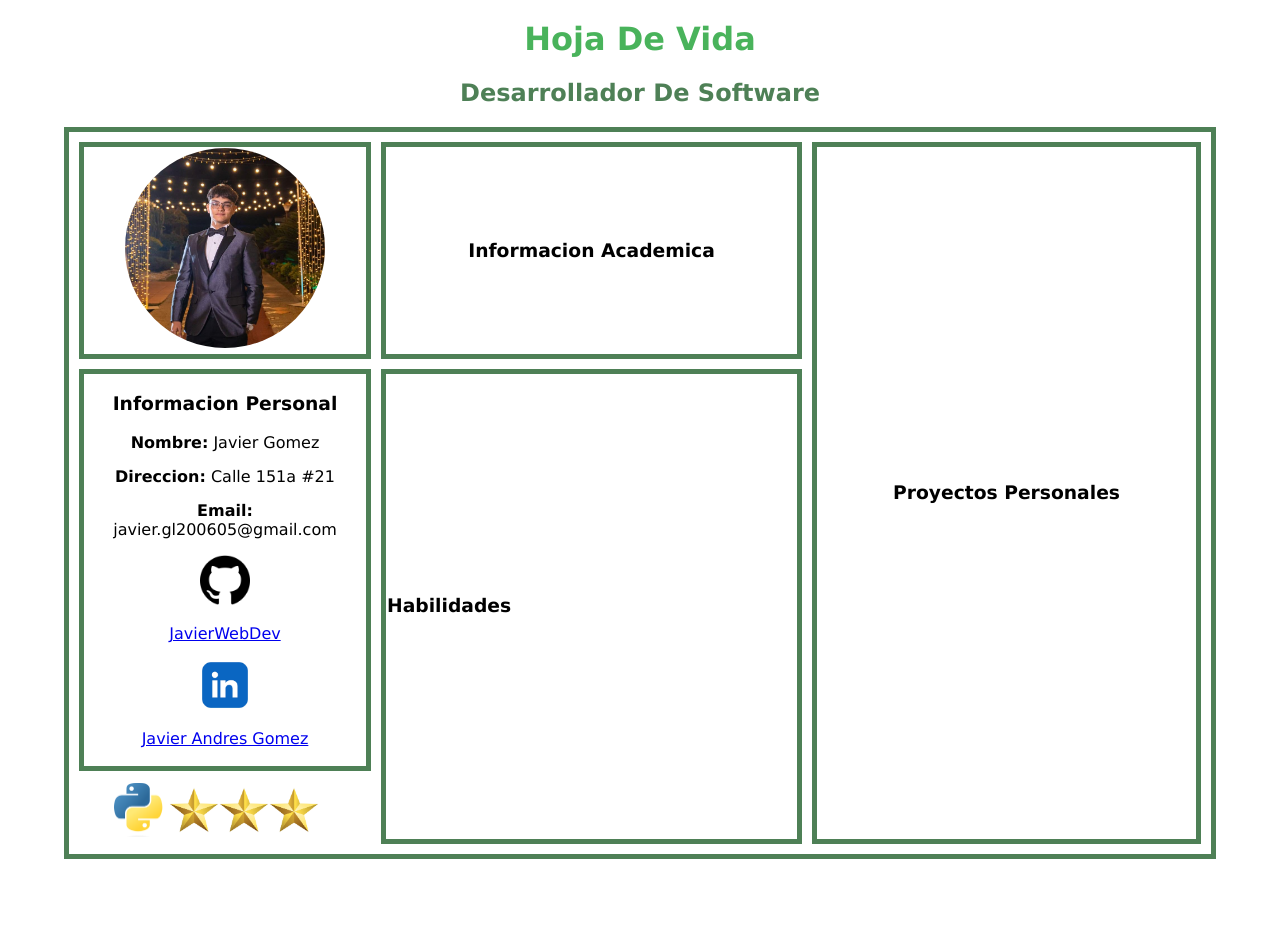
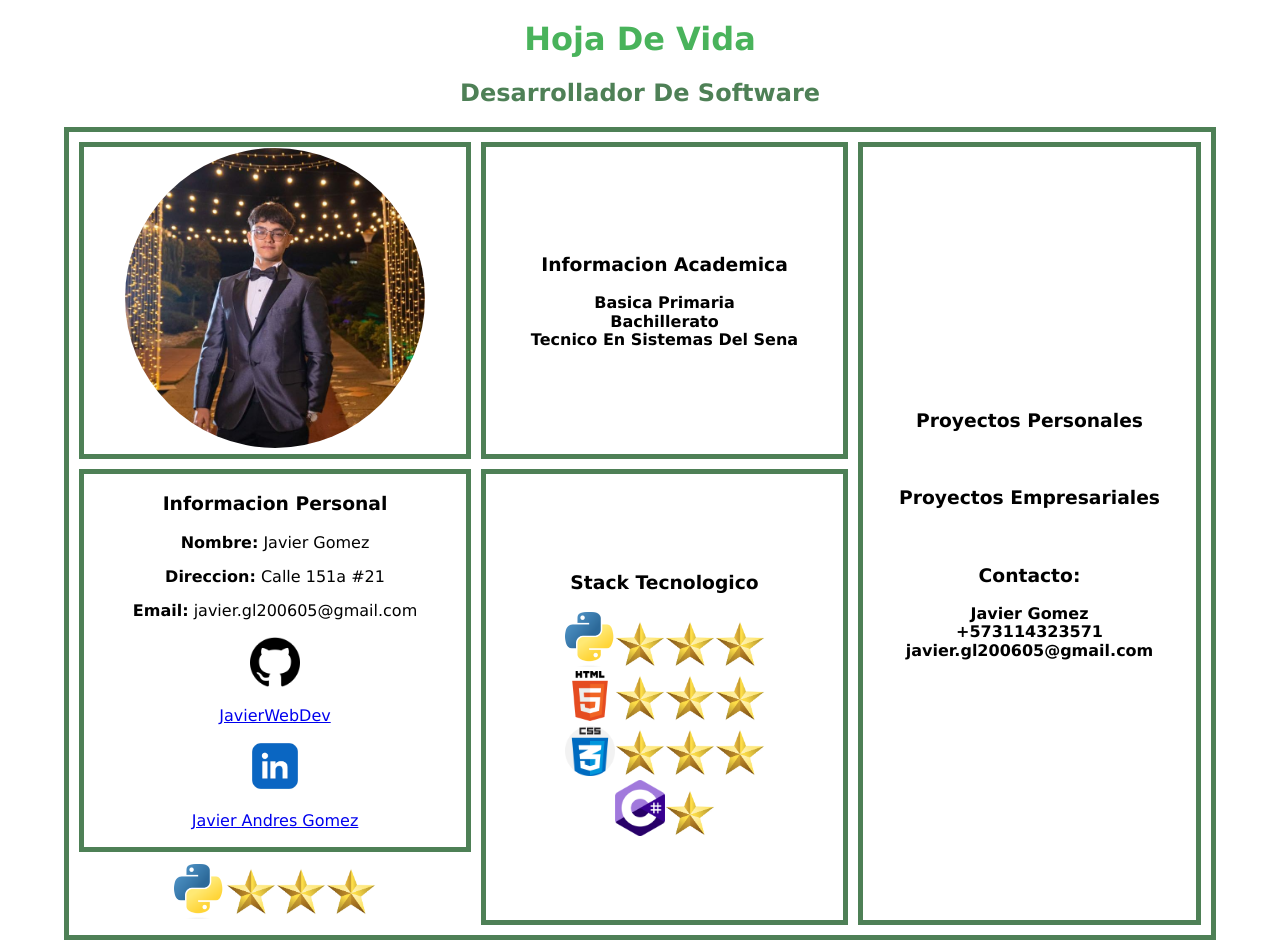
Before and after one commit to JavierWebDev/HojaDeVida, a plain HTML site: page HojaDeVida/index.html in a window 1280 px wide. Before the commit the page ends 859 px from the top, so only its background shows below. Drawn offline with Linux system fonts and the light colour scheme.

Commit message:
Add files via upload

```diff
--- a/HojaDeVida/css/styles.css
+++ b/HojaDeVida/css/styles.css
@@ -11,20 +11,20 @@
 .centrar {
     text-align: center;
 }
-
+.wwww {
+    width: 33.3%;
+}
 h1 {
     color: var(--colorPrimario);
 }
 h2 {
     color: var(--colorSecundario);
 }
-.contImg {
-    width: 280px;
-}
 .imgYo {
     border-radius: 50%;
-    width: 200px;
-    height: 200px;
+    width: 300px;
+    height: 300px;
+    margin: 0 auto;
 }
 .parentTable {
     width: 90%;
@@ -47,7 +47,6 @@ h2 {
 }
 
 .tableSkills {
-    width: 80%;
     border-collapse: collapse;
     margin: auto;
 }
@@ -55,3 +54,7 @@ h2 {
 .logo {
     width: 50px;
 }
+
+.pad {
+    padding: 10px;
+}
--- a/HojaDeVida/index.html
+++ b/HojaDeVida/index.html
@@ -20,11 +20,18 @@
                         <img class="imgYo" src="img/yoImg.jpg">
                     </div>
                 </th>
-                <th class="thParent" rowspan="2">
+                <th class="thParent wwww pad" rowspan="2">
                     <h3>Informacion Academica</h3>
+
+                    <p class="centrar">Basica Primaria<br>Bachillerato <br>Tecnico En Sistemas Del Sena</p>
                 </th>
                 <th class="thParent" rowspan="4">
                     <h3>Proyectos Personales</h3>
+                    <br>
+                    <h3>Proyectos Empresariales</h3>
+                    <br>
+                    <h3>Contacto:</h3>
+                    <p>Javier Gomez <br>+573114323571 <br>javier.gl200605@gmail.com</p>
                 </th>
             </tr>
             <tr>
@@ -39,8 +46,12 @@
                     <a href="https://www.linkedin.com/in/javier-gomez-626a3827b/"><img class="logo" src="img/linkLg.png"><p>Javier Andres Gomez</p></a>
 
                 </td>
-                <td class="tdParent" rowspan="2">
-                    <h3>Habilidades</h3>
+                <td class="pad centrar tdParent" rowspan="2">
+                    <h3>Stack Tecnologico</h3>
+                    <img class="logo" src="img/lgPython.png"><img src="img/starlg.png" class="logo"><img src="img/starlg.png" class="logo"><img src="img/starlg.png" class="logo"><br>
+                    <img class="logo" src="img/lgHtml.png"><img src="img/starlg.png" class="logo"><img src="img/starlg.png" class="logo"><img src="img/starlg.png" class="logo"><br>
+                    <img class="logo" src="img/lgCss.png"><img src="img/starlg.png" class="logo"><img src="img/starlg.png" class="logo"><img src="img/starlg.png" class="logo"><br>
+                    <img class="logo" src="img/lgCs.png"><img src="img/starlg.png" class="logo">
                 </td>
             </tr>
             <tr>
```
Also changed, not shown: HojaDeVida/img/lgCs.png (added).
